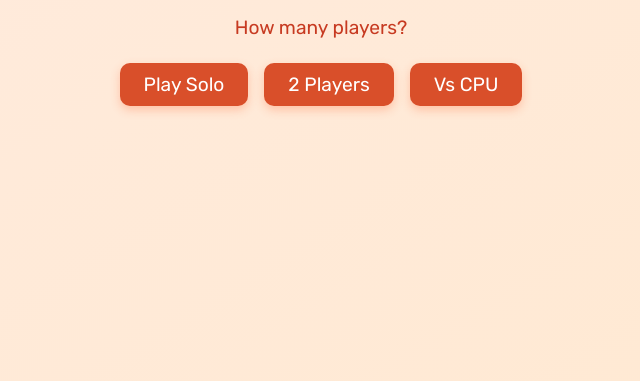
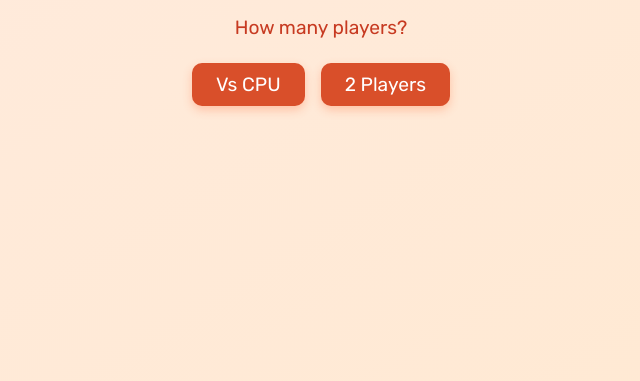
Before and after one commit to shaumikkhanna/farkle, a plain HTML site: page index.html in a window 1280 px wide. Shown: the part 419-800 px from the top of the page, without its empty margins (319-959 px from the left). Drawn offline with nearby package versions, Linux system fonts and the light colour scheme.

Commit message:
mode changes

```diff
--- a/index.html
+++ b/index.html
@@ -69,9 +69,8 @@
 			<h1>Farkle</h1>
 			<div class="player-select">How many players?</div>
 			<div class="buttons">
-				<button onclick="startGame(1)">Play Solo</button>
+				<button onclick="startGame(2, true)">Vs CPU</button>
 				<button onclick="startGame(2)">2 Players</button>
-				<button onclick="startGame(2, true)">Vs CPU</button>
 			</div>
 		</div>
 
```
